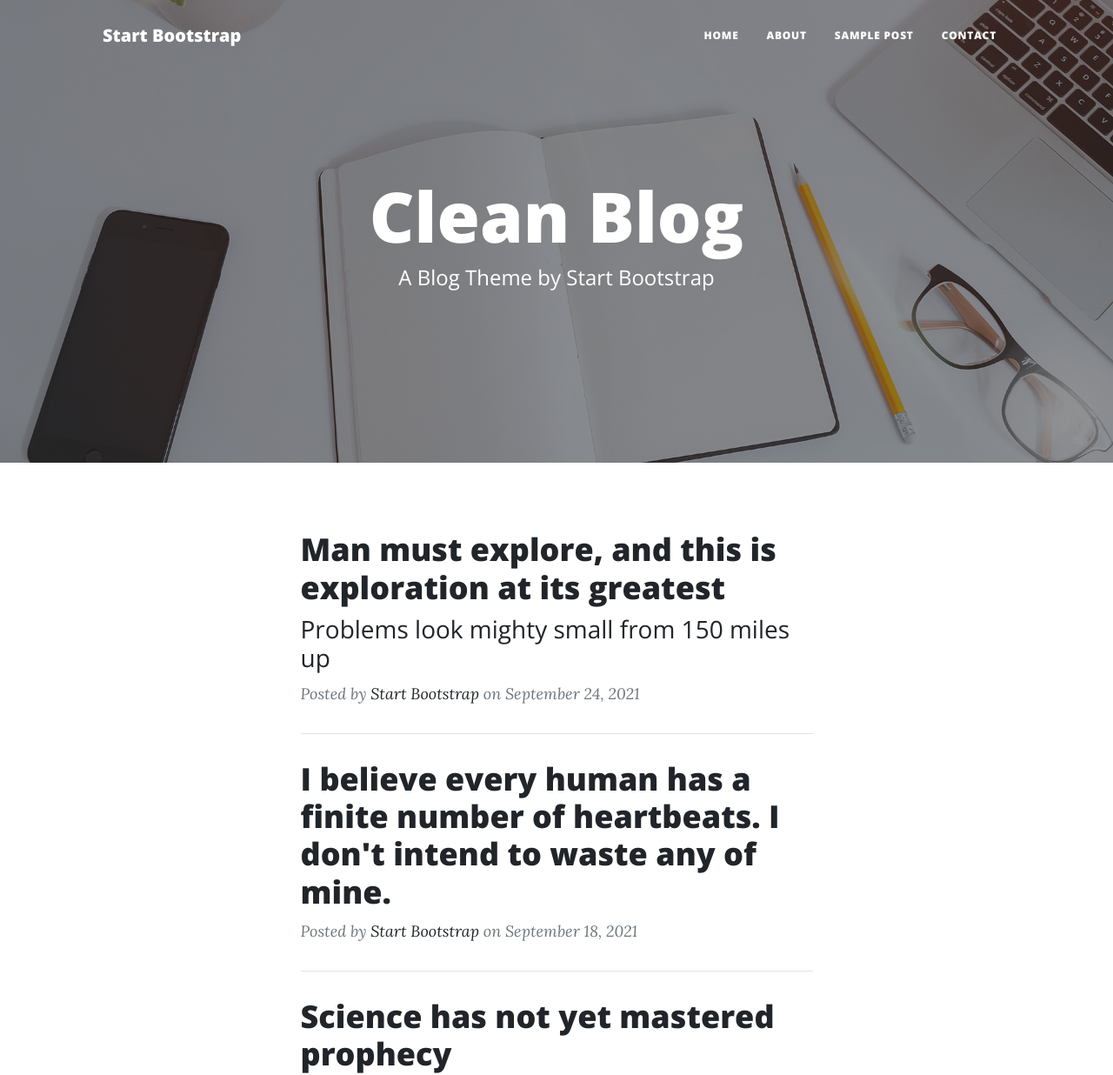
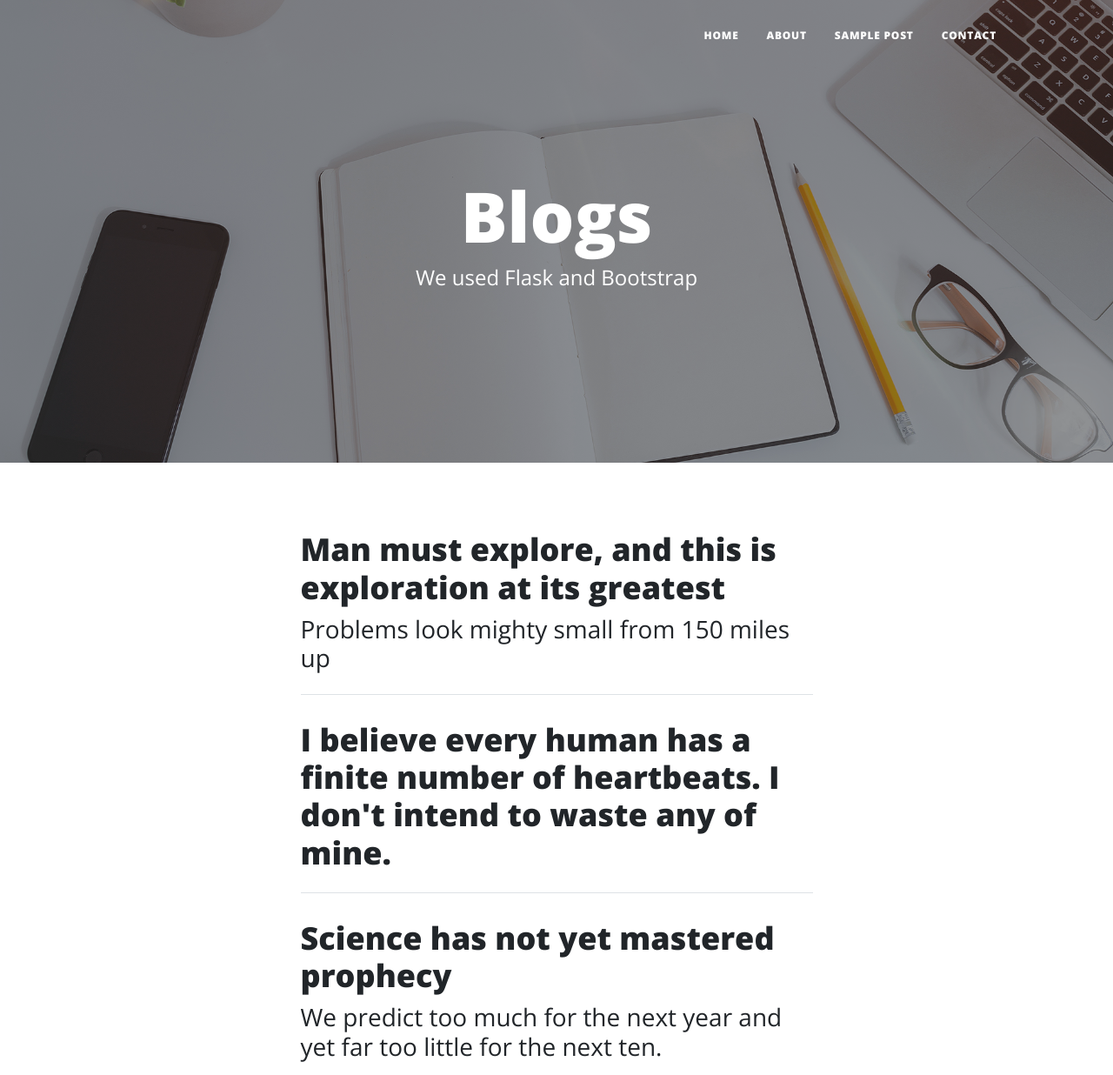
Before and after one commit to 19ANISH/Blog-page-template, a plain HTML site: page index.html in a window 1280 px wide. Shown: the top 1236 px of the page at 87% size. Drawn offline with nearby package versions, Linux system fonts and the light colour scheme.

Commit message:
Update index.html

```diff
--- a/index.html
+++ b/index.html
@@ -5,7 +5,7 @@
         <meta name="viewport" content="width=device-width, initial-scale=1, shrink-to-fit=no" />
         <meta name="description" content="" />
         <meta name="author" content="" />
-        <title>Clean Blog - Start Bootstrap Theme</title>
+        <title>First Site Using Flask</title>
         <link rel="icon" type="image/x-icon" href="assets/favicon.ico" />
         <!-- Font Awesome icons (free version)-->
         <script src="https://use.fontawesome.com/releases/v5.15.3/js/all.js" crossorigin="anonymous"></script>
@@ -19,7 +19,7 @@
         <!-- Navigation-->
         <nav class="navbar navbar-expand-lg navbar-light" id="mainNav">
             <div class="container px-4 px-lg-5">
-                <a class="navbar-brand" href="index.html">Start Bootstrap</a>
+                <!--<a class="navbar-brand" href="index.html">Start Bootstrap</a>-->
                 <button class="navbar-toggler" type="button" data-bs-toggle="collapse" data-bs-target="#navbarResponsive" aria-controls="navbarResponsive" aria-expanded="false" aria-label="Toggle navigation">
                     Menu
                     <i class="fas fa-bars"></i>
@@ -40,8 +40,8 @@
                 <div class="row gx-4 gx-lg-5 justify-content-center">
                     <div class="col-md-10 col-lg-8 col-xl-7">
                         <div class="site-heading">
-                            <h1>Clean Blog</h1>
-                            <span class="subheading">A Blog Theme by Start Bootstrap</span>
+                            <h1>Blogs</h1>
+                            <span class="subheading">We used Flask and Bootstrap</span>
                         </div>
                     </div>
                 </div>
@@ -57,22 +57,22 @@
                             <h2 class="post-title">Man must explore, and this is exploration at its greatest</h2>
                             <h3 class="post-subtitle">Problems look mighty small from 150 miles up</h3>
                         </a>
-                        <p class="post-meta">
+                        <!--<p class="post-meta">
                             Posted by
                             <a href="#!">Start Bootstrap</a>
                             on September 24, 2021
-                        </p>
+                        </p>-->
                     </div>
                     <!-- Divider-->
                     <hr class="my-4" />
                     <!-- Post preview-->
                     <div class="post-preview">
                         <a href="post.html"><h2 class="post-title">I believe every human has a finite number of heartbeats. I don't intend to waste any of mine.</h2></a>
-                        <p class="post-meta">
+                        <!--<p class="post-meta">
                             Posted by
                             <a href="#!">Start Bootstrap</a>
                             on September 18, 2021
-                        </p>
+                        </p>-->
                     </div>
                     <!-- Divider-->
                     <hr class="my-4" />
@@ -82,11 +82,11 @@
                             <h2 class="post-title">Science has not yet mastered prophecy</h2>
                             <h3 class="post-subtitle">We predict too much for the next year and yet far too little for the next ten.</h3>
                         </a>
-                        <p class="post-meta">
+                        <!--<p class="post-meta">
                             Posted by
                             <a href="#!">Start Bootstrap</a>
                             on August 24, 2021
-                        </p>
+                        </p>-->
                     </div>
                     <!-- Divider-->
                     <hr class="my-4" />
@@ -96,11 +96,11 @@
                             <h2 class="post-title">Failure is not an option</h2>
                             <h3 class="post-subtitle">Many say exploration is part of our destiny, but it’s actually our duty to future generations.</h3>
                         </a>
-                        <p class="post-meta">
+                        <!--<p class="post-meta">
                             Posted by
                             <a href="#!">Start Bootstrap</a>
                             on July 8, 2021
-                        </p>
+                        </p>-->
                     </div>
                     <!-- Divider-->
                     <hr class="my-4" />
```
